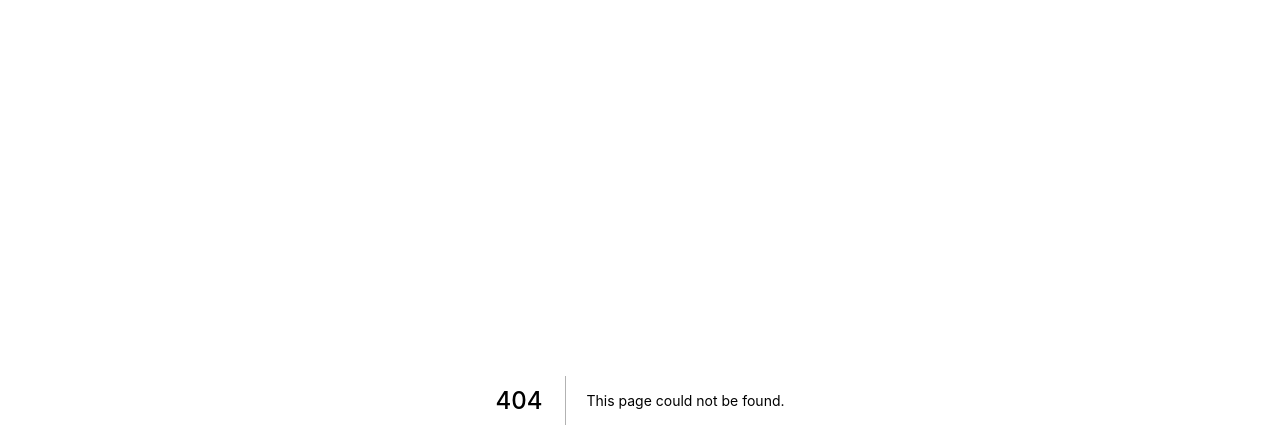
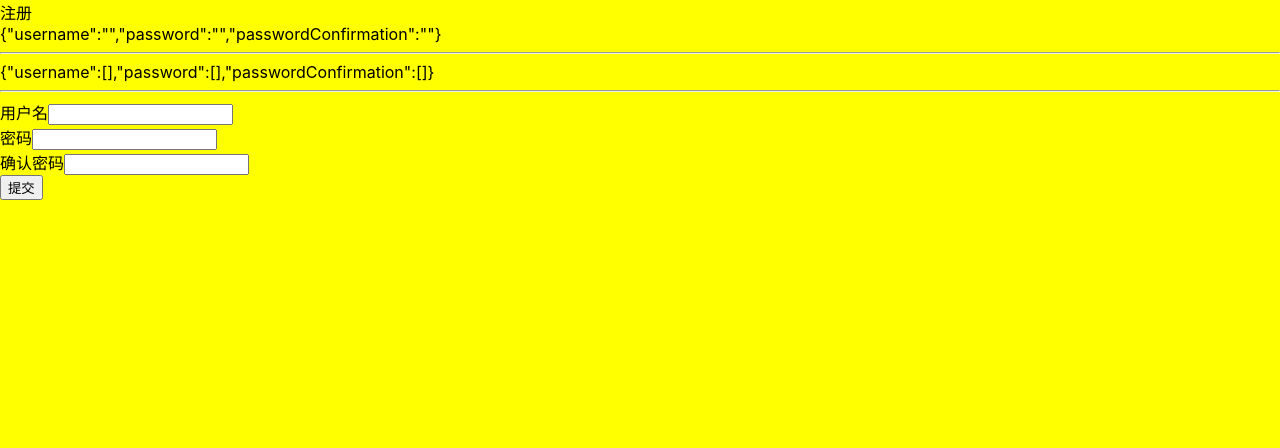
Before and after one commit to Howardyangyixuan/nextjs-blog-1, a Next.js app: page /sign_up in a window 1280 px wide. Before the commit this address had no page. Shown: the top 448 px of the page. Built offline with nearby package versions, Linux system fonts and the light colour scheme.

Commit message:
使用interface重写类型，并增加SignInUser类型，改变登录页面路径

```diff
--- /dev/null
+++ b/pages/sign_up.tsx
@@ -0,0 +1,65 @@
+import {NextPage} from 'next';
+import React, {useCallback, useState} from 'react';
+import axios, {AxiosResponse} from 'axios';
+import {SignUpUser, SignUpErrors} from '../custom';
+
+const SignUp: NextPage = () => {
+  const [signUpData, setSignUpData] = useState<SignUpUser>(
+    {
+      username: '',
+      password: '',
+      passwordConfirmation: ''
+    }
+  );
+  const [errors, setErrors] = useState<SignUpErrors>(
+    {
+      username: [],
+      password: [],
+      passwordConfirmation: []
+    }
+  );
+  const onSubmit = useCallback((e) => {
+    e.preventDefault();
+    axios.post('/api/v1/users', signUpData)
+      .then(
+        () => {
+          window.alert('注册成功');
+          window.location.href = '/sign_in';
+        }, (error) => {
+          const response: AxiosResponse = error.response;
+          setErrors({...errors, ...response.data});
+        });
+  }, [signUpData]);
+
+  return (
+    <>
+      <div>注册</div>
+      {JSON.stringify(signUpData)}
+      <hr/>
+      {JSON.stringify(errors)}
+      <hr/>
+      <form onSubmit={onSubmit}>
+        <div>
+          <label>用户名</label>
+          <input type="text" value={signUpData.username}
+                 onChange={(e) => setSignUpData({...signUpData, username: e.target.value})}/>
+          {errors.username.length > 0 ? <div>{errors.username.join(' ')}</div> : null}
+        </div>
+        <div>
+          <label>密码</label>
+          <input type="password" value={signUpData.password}
+                 onChange={(e) => setSignUpData({...signUpData, password: e.target.value})}/>
+          {errors.password.length > 0 ? <div>{errors.password.join(' ')}</div> : null}
+        </div>
+        <div>
+          <label>确认密码</label>
+          <input type="password" value={signUpData.passwordConfirmation}
+                 onChange={(e) => setSignUpData({...signUpData, passwordConfirmation: e.target.value})}/>
+          {errors.passwordConfirmation.length > 0 ? <div>{errors.passwordConfirmation.join(' ')}</div> : null}
+        </div>
+        <button type="submit">提交</button>
+      </form>
+    </>
+  );
+};
+export default SignUp;
```
Also changed, not shown: custom.d.ts (+8 -5 lines).
